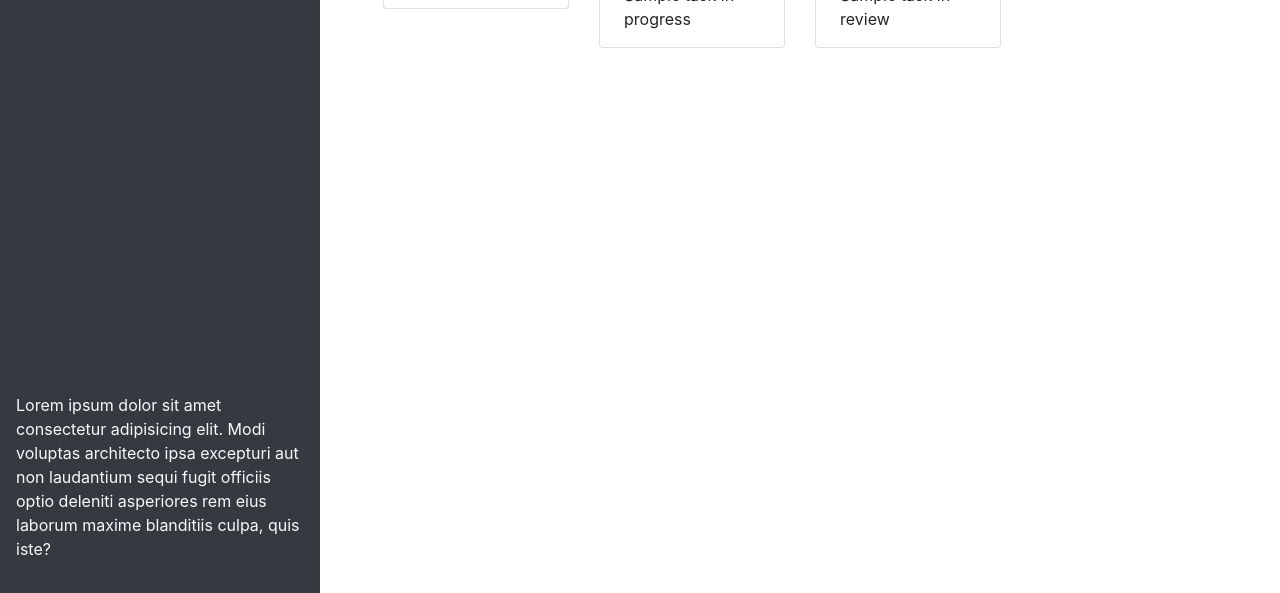
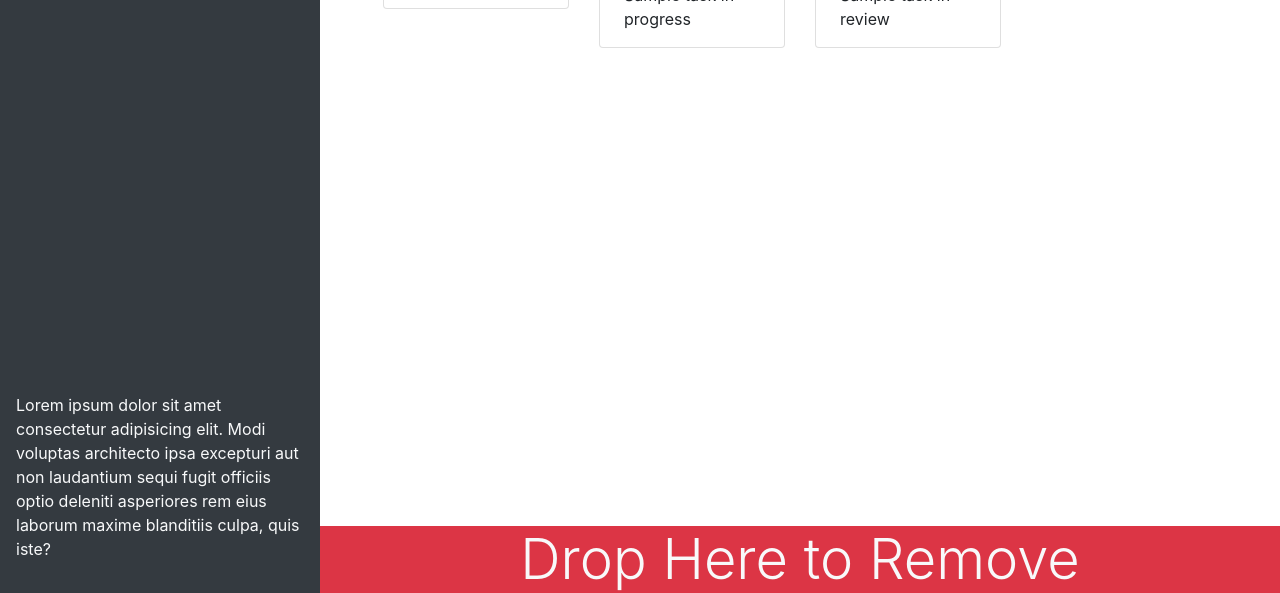
Before and after one commit to eplp/third-party-apis, a plain HTML site: page index.html in a window 1280 px wide. Shown: the part 207-800 px from the top of the page. Drawn offline with nearby package versions, Linux system fonts and the light colour scheme.

Commit message:
Added html and classes for trash drop zone

```diff
--- a/index.html
+++ b/index.html
@@ -38,7 +38,8 @@
             </p>
          </header>
 
-         <main class="col-12 col-lg-9">
+         <!--* added flex bs classes  -->
+         <main class="col-12 col-lg-9 d-flex flex-column">
             <div class="m-5 row justify-content-around">
                <!--* Bootstrap card -->
                <div class="col-12 col-md-6 col-xl-3 mb-3">
@@ -80,6 +81,11 @@
                      </li>
                   </ul>
                </div>
+            </div>
+
+            <!--* Trash Drop Zone  -->
+            <div id="trash" class="mt-auto">
+               <div class="bg-danger p3 text-center text-light display-4">Drop Here to Remove</div>
             </div>
          </main>
       </div>
```
